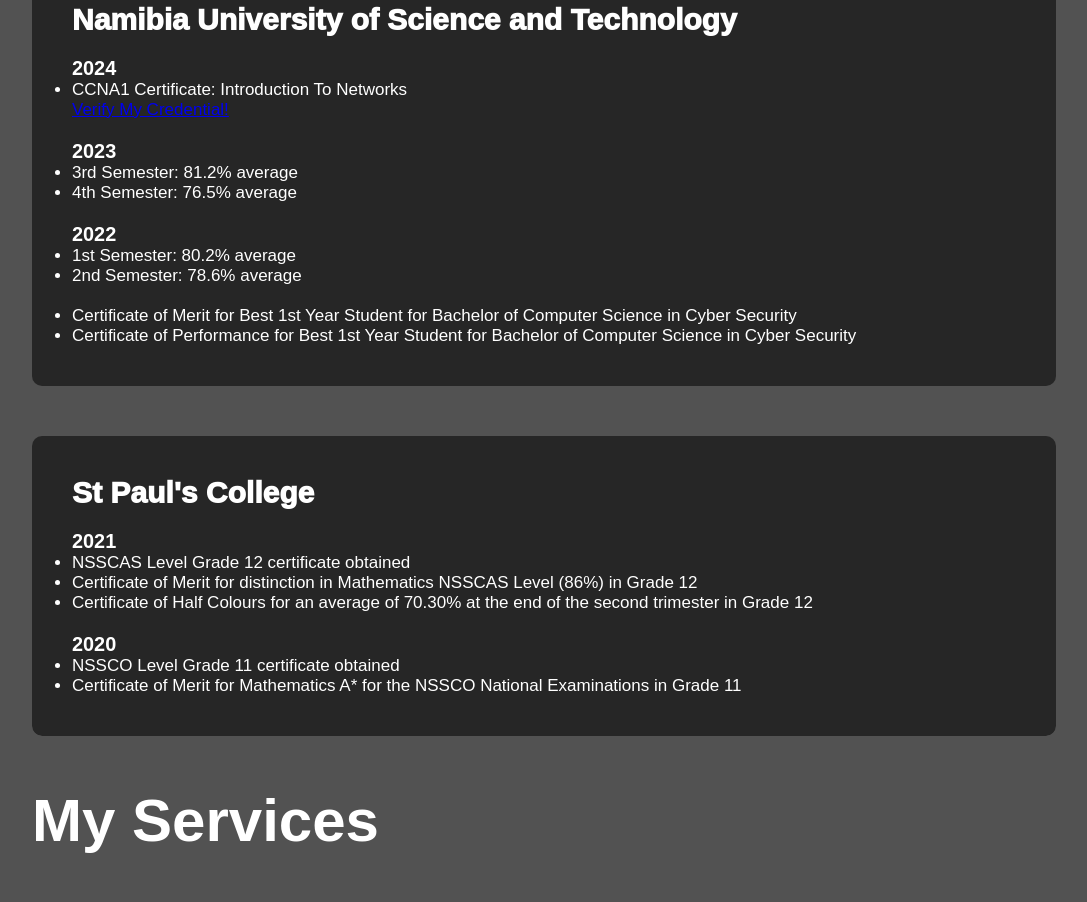
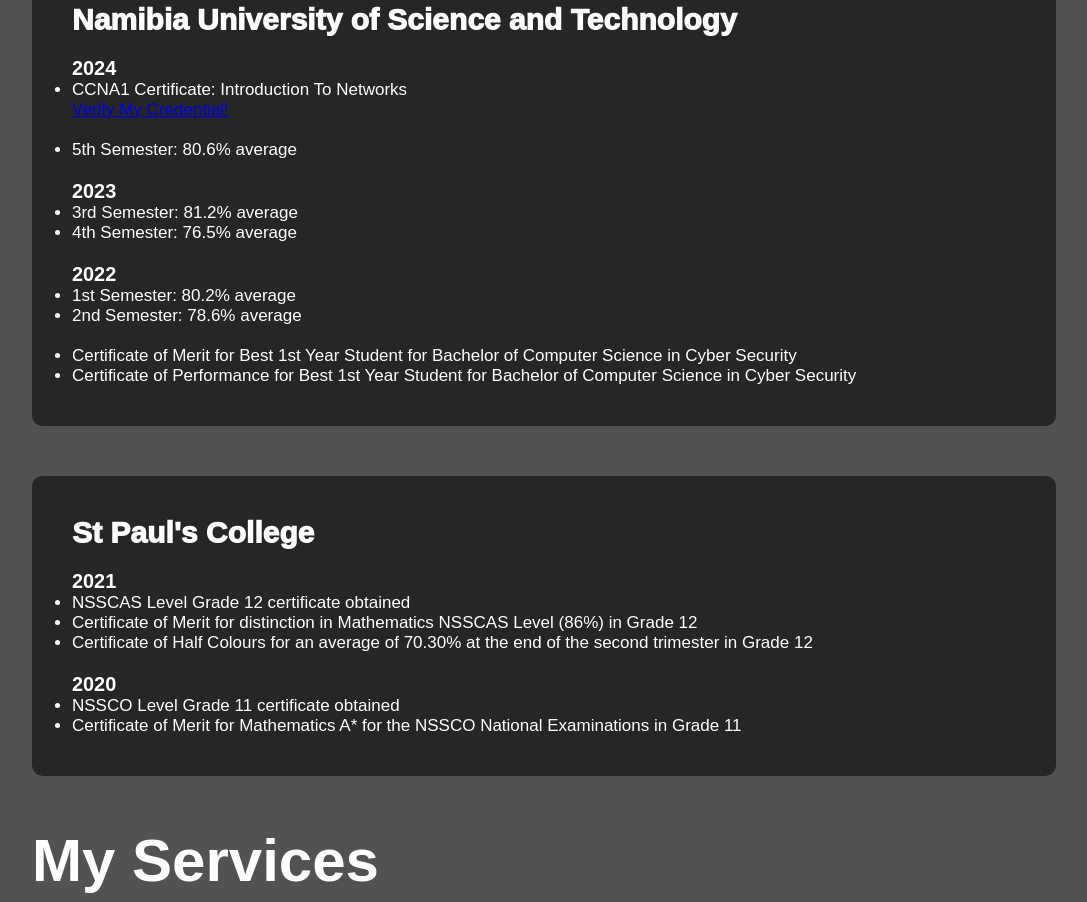
Before and after one commit to ShaliAndrew/Personal-Portfolio, a plain HTML site: page index.html in a window 1280 px wide. Shown: the part 1661-2563 px from the top of the page, without its empty margins (96-1183 px from the left). Drawn offline with Linux system fonts and the light colour scheme.

Commit message:
Added 5th semester average for index.html

```diff
--- a/index.html
+++ b/index.html
@@ -89,8 +89,11 @@
                 <h2>Namibia University of Science and Technology</h2><br>
                 <h3>2024</h3>
                     <ul>
-                        <li>CCNA1 Certificate: Introduction To Networks</li>
+                       <li>CCNA1 Certificate: Introduction To Networks</li>
                         <a href="https://www.credly.com/badges/b11f28e1-e3e9-475f-be19-b03bab864ca3/public_url">Verify My Credential!</a>
+                        <br>
+                        <br>
+                        <li>5th Semester: 80.6% average</li>
                     </ul>
                     <br>
                 <h3>2023</h3>
```
